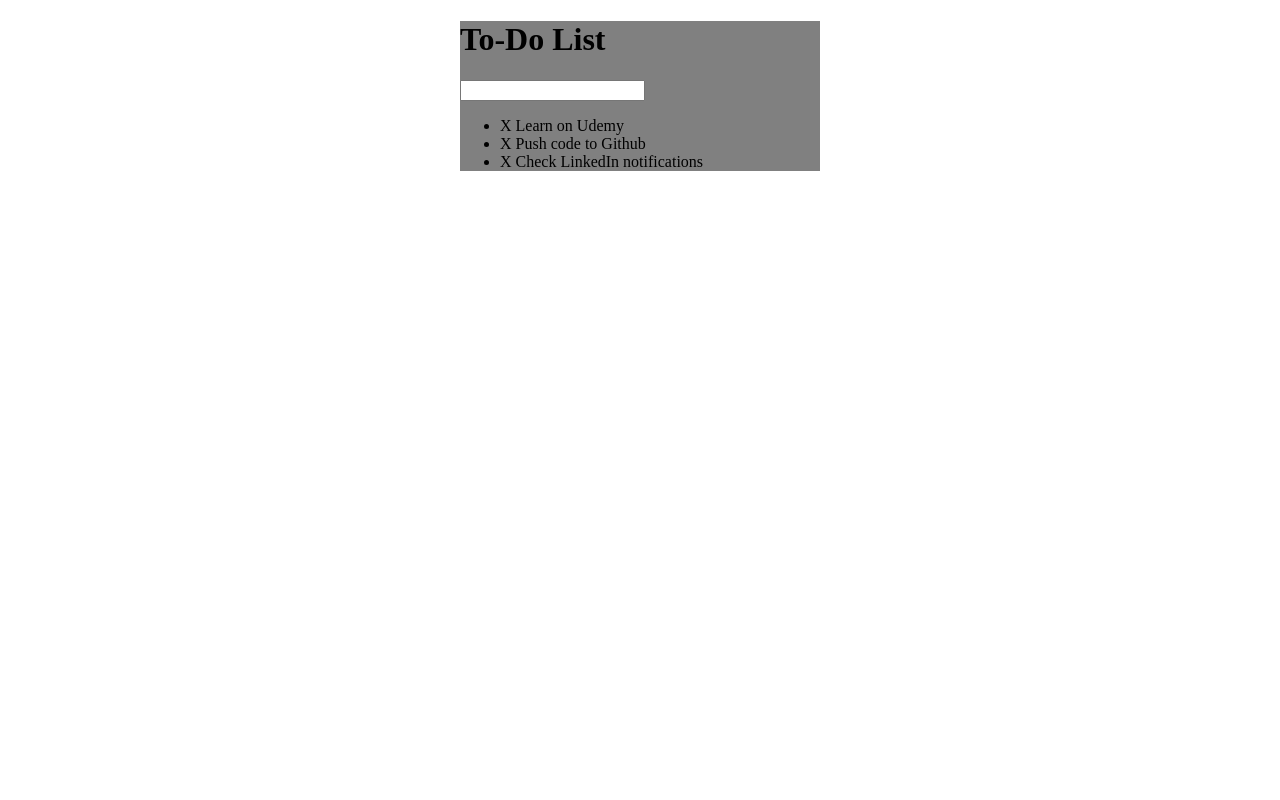
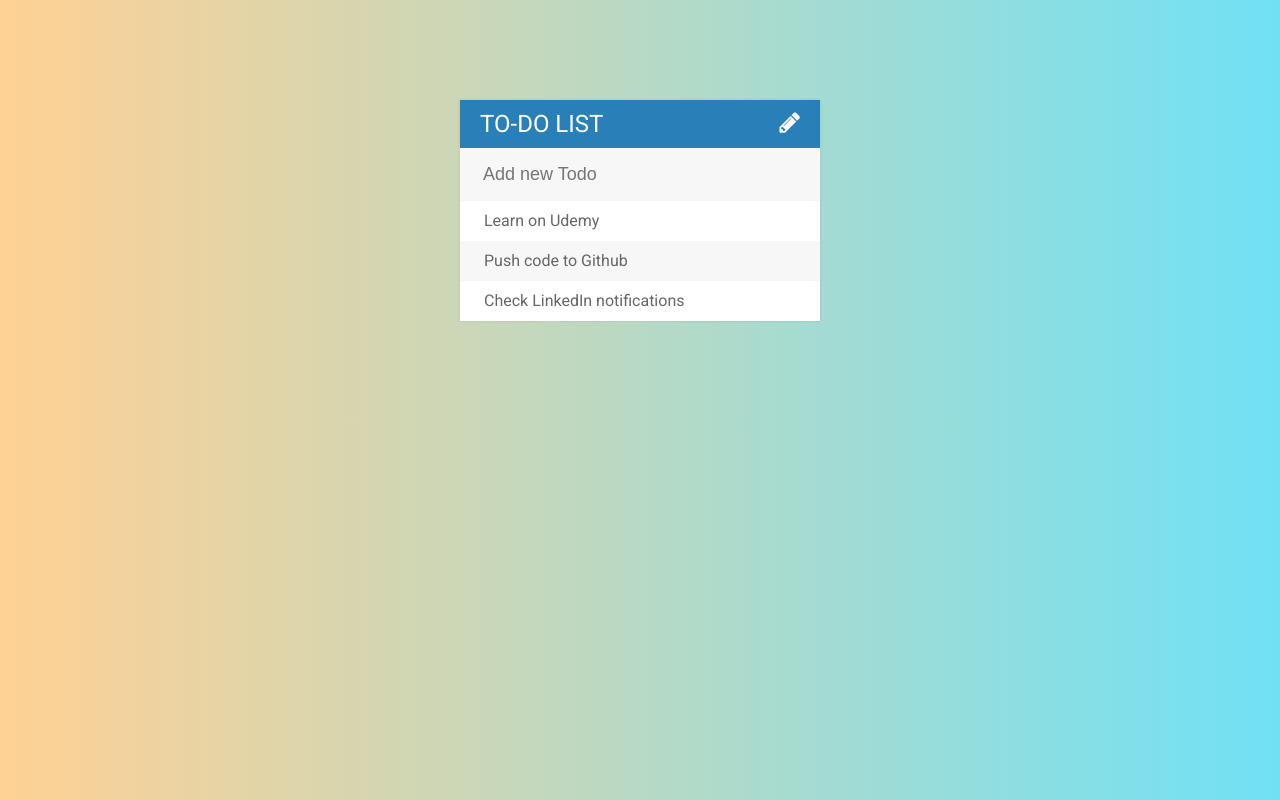
Before and after one commit to Andygirl/WebDevBootcamp, a plain HTML site: page TodoListProject/index.html in a window 1280 px wide. Drawn offline with Linux system fonts and the light colour scheme.

Commit message:
Finished Todo list project

```diff
--- a/TodoListProject/assets/css/todos.css
+++ b/TodoListProject/assets/css/todos.css
@@ -1,6 +1,86 @@
-#container {
-	background: gray;
-	width: 360px;
-	margin: 0 auto;
+body {
+	font-family: Roboto;
+	background: #70e1f5;  /* fallback for old browsers */
+	background: -webkit-linear-gradient(to right, #ffd194, #70e1f5);  /* Chrome 10-25, Safari 5.1-6 */
+	background: linear-gradient(to right, #ffd194, #70e1f5); /* W3C, IE 10+/ Edge, Firefox 16+, Chrome 26+, Opera 12+, Safari 7+ */
+}
+
+h1 {
+	background: #2980b9;
+	color: white;
+	margin: 0;
+	padding: 10px 20px;
+	text-transform: uppercase;
+	font-size: 24px;
+	font-weight: normal;
+}
+
+.fa-pencil {
+	float: right;
+}
+
+ul {
+	list-style: none;
+	margin: 0;
+	padding: 0;
+}
+
+
+
+li {
+	background: #fff;
+	height: 40px;
+	line-height: 40px;
+	color: #666;
+}
+
+li:nth-child(2n) { /*how to do every other li*/
+	background: #f7f7f7;
 
 }
+
+span {
+	background: #e74c3c;
+	height: 40px;
+	margin-right: 20px;
+	text-align: center;
+	color: white;
+	width: 0;
+	display: inline-block;
+	transition: 0.2s linear;
+	opacity: 0; /*this makes icon dissapear and then reapears in hover with set to 1*/
+}
+
+li:hover span {
+	width: 40px;
+	opacity: 1.0;
+}
+
+input {
+	background: #f7f7f7;
+	color: #2980b9;
+	font-size: 18px;
+	width: 100%;
+	padding: 13px 13px 13px 20px;
+	box-sizing: border-box;
+	border: 3px solid rgba(0,0,0,0); /*this takes away little gap*/
+}
+
+input:focus {
+	background: #fff;
+	border: 3px solid #2980b9;
+	outline: none;
+}
+
+
+#container {
+	width: 360px;
+	margin: 100px auto;
+	background: #f7f7f7;
+	box-shadow: 0 0 3px rgba(0,0,0, 0.1);
+}
+
+.completed {
+	color: gray;
+	text-decoration: line-through;
+}
--- a/TodoListProject/assets/js/todos.js
+++ b/TodoListProject/assets/js/todos.js
@@ -1 +1,45 @@
-alert("Connected");
+//check off specific todos by clicking
+$("ul").on("click", "li", function(){
+	// //if li is gray
+	// if($(this).css("color") === "rgb(128, 128, 128)"){
+	// 	//turn it black
+	// 	$(this).css({
+	// 		color: "black",
+	// 		textDecoration: "none"
+	// 	});
+	// }
+	// //else
+	// else {
+	// 	//turn it gray
+	// 	$(this).css({
+	// 		color: "gray",
+	// 		textDecoration: "line-through"
+	// 	});
+	// }
+	//all of the above code can be deleted using css class instead
+	$(this).toggleClass("completed");
+});
+
+//Click on X to delete todo
+$("ul").on("click", "span", function(event){
+	$(this).parent().fadeOut(500, function(){
+		$(this).remove(); //have to put .remove inside the callback function or it will override the fade out
+	}); //this fades out the parent li and not just the span
+	event.stopPropagation();
+//the above code stops the event from bubbling up ie having the li click listener function
+//during span click function
+});
+
+$("input[type='text']").keypress(function(event){
+	if(event.which === 13) { // the 13 is the number value for the enter key that you use with .which
+		//grabbing new todo text from input
+		var todoText = $(this).val();
+		$(this).val("");
+		//creat a new li andd to ul
+		$("ul").append("<li><span><i class='fa fa-trash'></i></span> " + todoText + "</li>")
+	}
+});
+
+$(".fa-pencil").click(function(){
+$("input[type='text']").fadeToggle();
+});
--- a/TodoListProject/index.html
+++ b/TodoListProject/index.html
@@ -4,18 +4,20 @@
 	<title>Todo List</title>
 	<script type="text/javascript" src="assets/js/lib/jquery-3.2.1.min.js"></script>
 	<link rel="stylesheet" type="text/css" href="assets/css/todos.css">
+	<link href="https://fonts.googleapis.com/css?family=Roboto:400,500,700" rel="stylesheet">
+	<link rel="stylesheet" type="text/css" href="https://maxcdn.bootstrapcdn.com/font-awesome/4.7.0/css/font-awesome.min.css">
 </head>
 <body>
 
 
 <div id="container">
-<h1>To-Do List</h1>
-<input type="test">
+<h1>To-Do List<i class="fa fa-pencil" aria-hidden="true"></i></h1>
+<input type="text" placeholder="Add new Todo">
 
 <ul>
-<li><span>X</span> Learn on Udemy</li>
-<li><span>X</span> Push code to Github</li>
-<li><span>X</span> Check LinkedIn notifications</li>
+<li><span><i class="fa fa-trash"></i></span> Learn on Udemy</li>
+<li><span><i class="fa fa-trash"></i></span> Push code to Github</li>
+<li><span><i class="fa fa-trash"></i></span> Check LinkedIn notifications</li>
 
 </ul>
 
```
